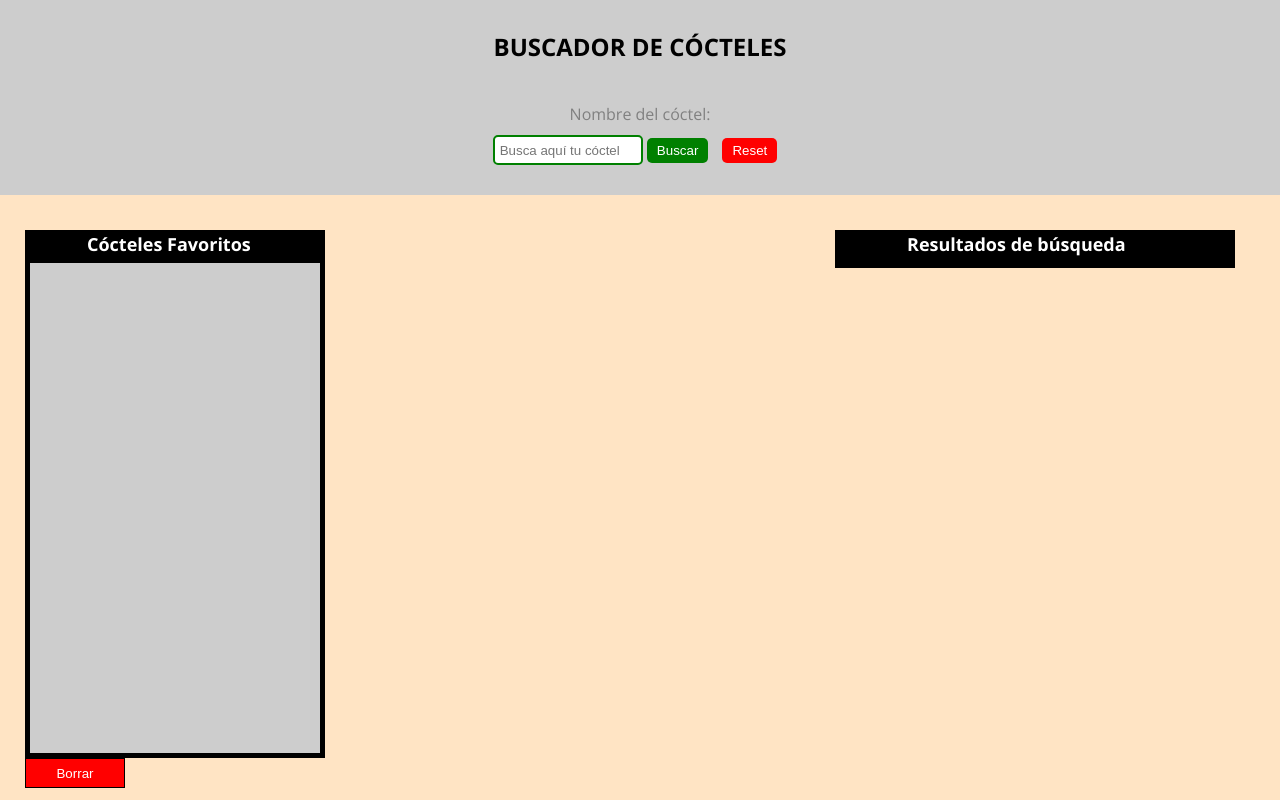
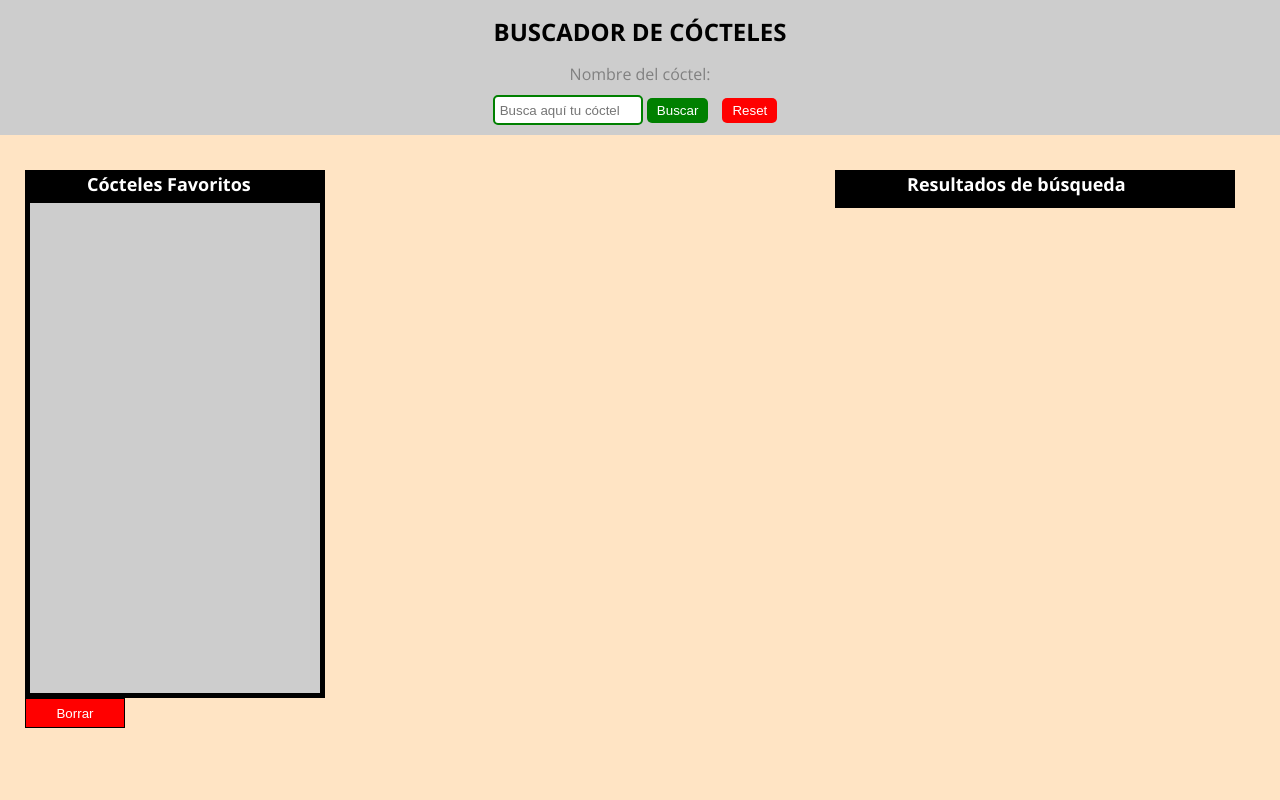
Before and after one commit to Adalab/modulo-2-evaluacion-final-FatimaDuret, a website built with Vite: page src/index.html in a window 1280 px wide. Shown: the top 800 px of the page. Built offline with nearby package versions, Linux system fonts and the light colour scheme; no server answers.

Commit message:
ajustes maquetacion

```diff
--- a/src/scss/layout/_header.scss
+++ b/src/scss/layout/_header.scss
@@ -2,17 +2,17 @@ header {
   background-color: #CDCDCD;
   color: #333;
   text-align: center;
-  padding: 10px;
+  padding: 5px;
 
 
   .title {
-    padding: 20px 10px;
+    padding: 10px 10px;
     font-size: 24px;
     color: black;
   }
 
   .search-section {
-    padding: 20px 10px;
+    padding: 5px 5px;
     color: grey;
 
     label {
--- a/src/scss/layout/_page.scss
+++ b/src/scss/layout/_page.scss
@@ -23,6 +23,7 @@
    .fav-cocktails {
     padding-top: 10px;
     font-size: 12px;
+    overflow: auto;
     h2 {
 
       border: 2px solid black;
@@ -71,6 +72,7 @@
        padding-top: 10px;
        font-size: 12px;
        margin-right: 10px;
+       overflow: auto;
 
        h2{
           /*padding-left: 70px; */
```
Also changed, not shown: docs/index.html (+1 -1 lines), 2 other files.
